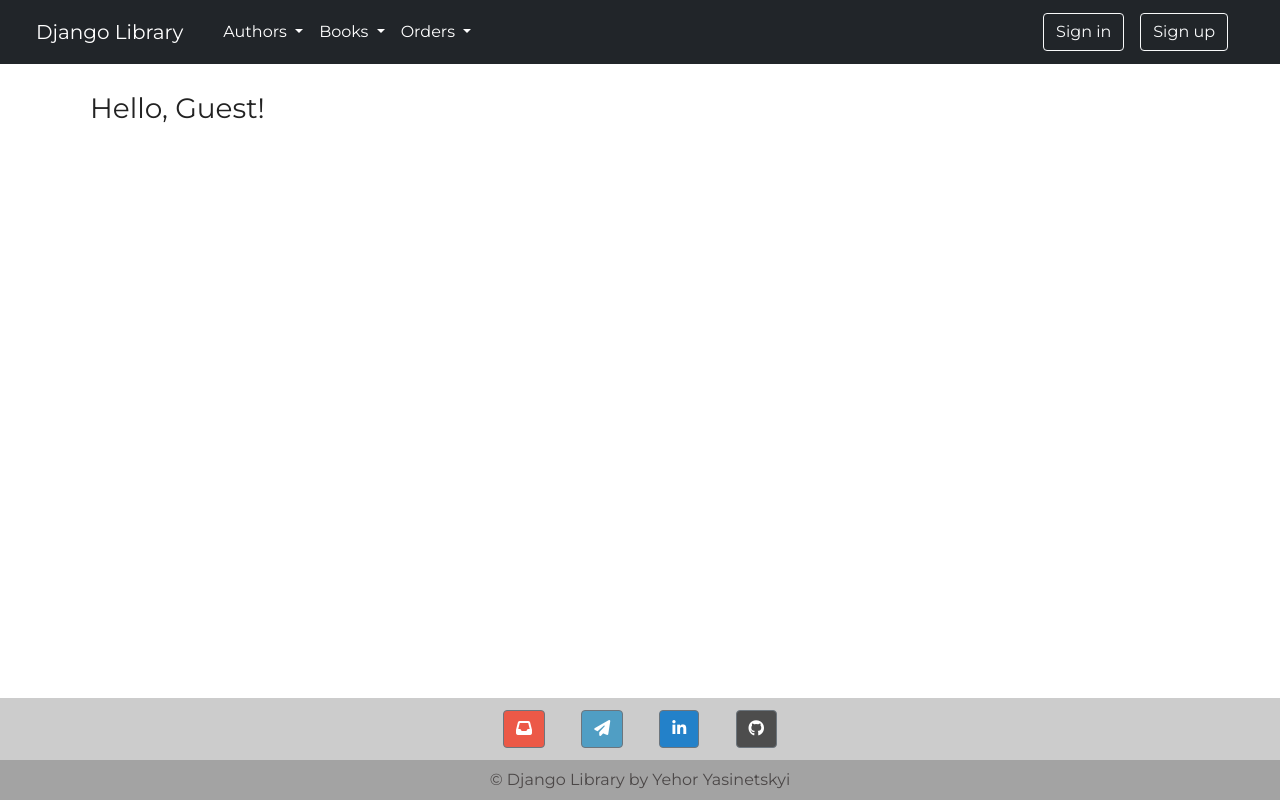
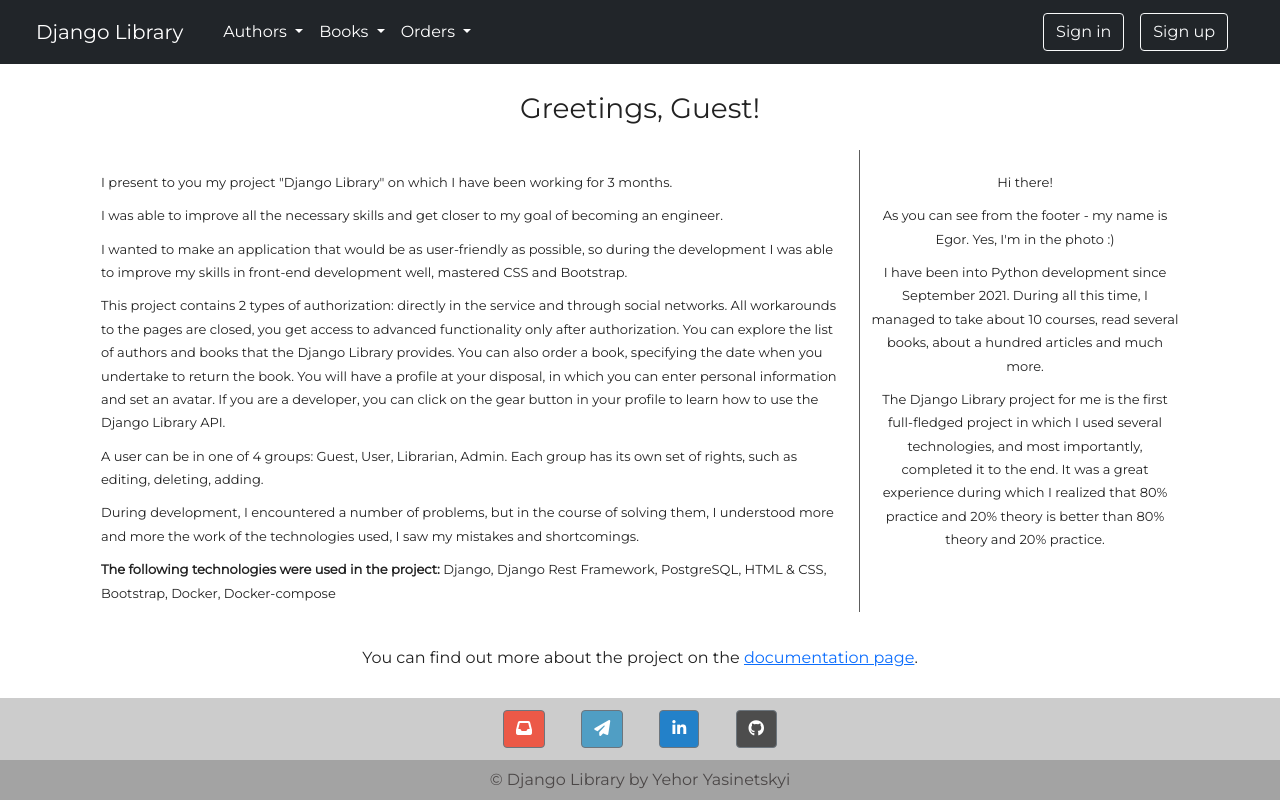
Before and after one commit to yasegor/DjangoLibrary, a Django app: page / in a window 1280 px wide. Run offline with Django 4.2, Linux system fonts and the light colour scheme; some libraries are stand-ins or nearby versions.

Commit message:
Arranged elements on the home page.

```diff
--- a/authentication/views.py
+++ b/authentication/views.py
@@ -82,5 +82,9 @@ def profile_update(request, id):
 
 @login_required
 def create_token(request):
-    Token.objects.create(user=request.user)
+    if request.user.profile.verified:
+        Token.objects.create(user=request.user)
+        messages.success(request, 'The token has been successfully created. Click on the gear again.')
+    else:
+        send_mail_to_verify(request, request.user)
     return redirect('profile')
--- a/library/views.py
+++ b/library/views.py
@@ -2,4 +2,4 @@ from django.shortcuts import render
 
 
 def index(request):
-    return render(request, 'base.html', context={'title': 'Library'})
+    return render(request, 'home.html', context={'title': 'Library'})
--- /dev/null
+++ b/static/css/index/home.css
@@ -0,0 +1,30 @@
+.header-block {
+    height: 10%;
+}
+
+.main-block {
+    height: 80%;
+}
+
+.left-block {
+    width: 70%;
+    padding: 1%;
+    border-right: 1px solid #5d5d5d;
+}
+
+.right-block {
+    width: 30%;
+    padding: 1%;
+    text-align: center;
+}
+
+.footer-block {
+    height: 10%;
+    display: flex;
+    justify-content: center;
+    align-items: flex-end;
+}
+
+p {
+    font-size: 13px !important;
+}
--- a/templates/base.html
+++ b/templates/base.html
@@ -125,11 +125,7 @@
 <div class="content container my-2">
     {% include 'includes/messages.html' %}
     {% block content %}
-        {% if user.is_authenticated %}
-            <h3>Hello, {{ user.first_name }} {{ user.last_name }}!</h3>
-        {% else %}
-            <h3>Hello, Guest!</h3>
-        {% endif %}
+
     {% endblock %}
 </div>
 
--- /dev/null
+++ b/templates/home.html
@@ -0,0 +1,61 @@
+{% extends 'base.html' %}
+{% load static %}
+
+{% block content %}
+    <link rel="stylesheet" href="{% static 'css/index/home.css' %}?{% now "U" %}">
+    <main class=" h-100 w-100 d-flex flex-column">
+
+        <header class="text-center header-block">
+            {% if user.is_authenticated %}
+                <h3>Greetings, {{ user.first_name }} {{ user.last_name }}!</h3>
+            {% else %}
+                <h3>Greetings, Guest!</h3>
+            {% endif %}
+        </header>
+
+        <main class="w-100 d-flex main-block">
+            <section class="left-block">
+                <p>I present to you my project "Django Library" on which I have been working for 3 months.</p>
+
+                <p>I was able to improve all the necessary skills and get closer to my goal of becoming an engineer.</p>
+
+                <p>I wanted to make an application that would be as user-friendly as possible, so during the development
+                    I was able to improve my skills in front-end development well, mastered CSS and Bootstrap.</p>
+
+                <p>This project contains 2 types of authorization: directly in the service and through social networks.
+                    All workarounds to the pages are closed, you get access to advanced functionality only after
+                    authorization. You can explore the list of authors and books that the Django Library provides. You
+                    can also order a book, specifying the date when you undertake to return the book.
+                    You will have a profile at your disposal, in which you can enter personal information and set an
+                    avatar.
+                    If you are a developer, you can click on the gear button in your profile to learn how to use the
+                    Django Library API.</p>
+
+                <p>A user can be in one of 4 groups: Guest, User, Librarian, Admin. Each group has its own set of
+                    rights, such as editing, deleting, adding.</p>
+
+                <p>During development, I encountered a number of problems, but in the course of solving them, I
+                    understood more and more the work of the technologies used, I saw my mistakes and shortcomings.</p>
+
+                <p><b>The following technologies were used in the project:</b> Django, Django Rest Framework,
+                    PostgreSQL, HTML & CSS, Bootstrap, Docker, Docker-compose</p>
+            </section>
+
+            <aside class="right-block">
+                <p>Hi there!</p>
+                <p>As you can see from the footer - my name is Egor. Yes, I'm in the photo :)</p>
+
+                <p>I have been into Python development since September 2021. During all this time, I managed to take
+                    about 10 courses, read several books, about a hundred articles and much more.</p>
+
+                <p>The Django Library project for me is the first full-fledged project in which I used several
+                    technologies, and most importantly, completed it to the end. It was a great experience during which
+                    I realized that 80% practice and 20% theory is better than 80% theory and 20% practice.</p>
+            </aside>
+        </main>
+
+        <footer class="text-center footer-block">
+            <span>You can find out more about the project on the <a href="">documentation page</a>.</span>
+        </footer>
+    </main>
+{% endblock %}
```
